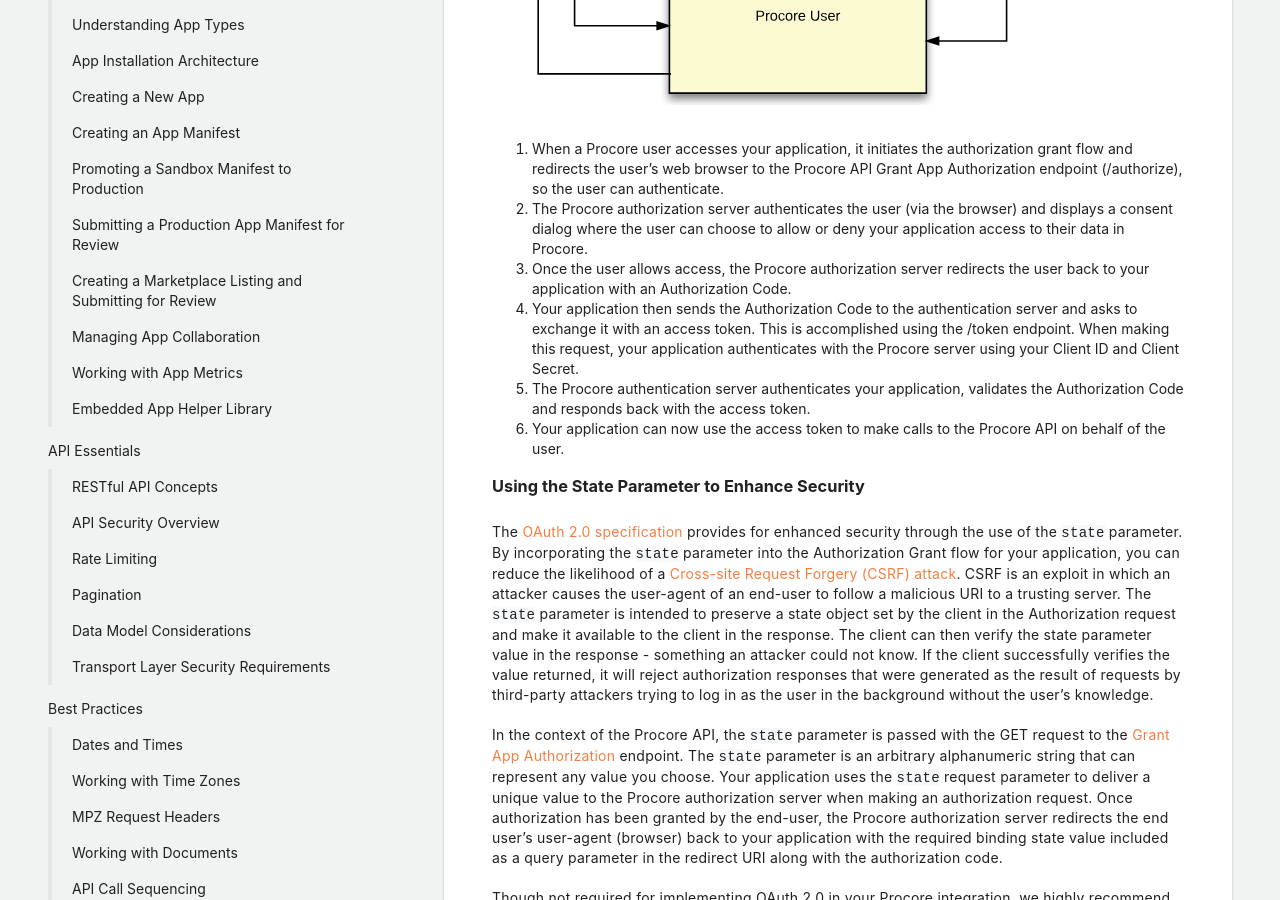
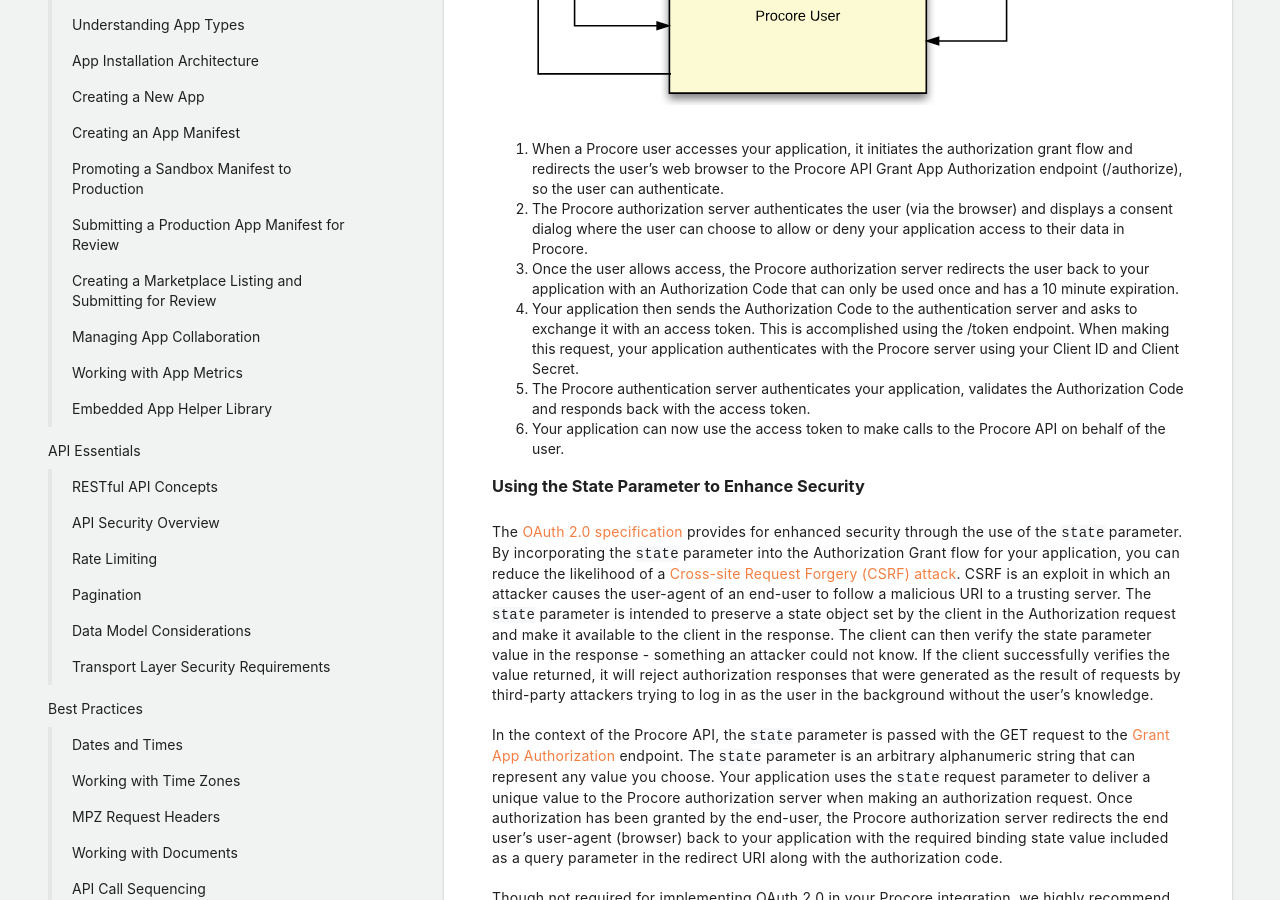
Before and after one commit to procore/documentation, a Jekyll site: the page built from oauth/oauth_choose_grant_type.md, in a window 1280 px wide and 900 px high, scrolled down 1027 px. Built offline with Jekyll 4.4.1, drawn with Linux system fonts in a browser that asks for light colours.

Commit message:
Clarifying duration/expiration of auth code.

```diff
--- a/oauth/oauth_choose_grant_type.md
+++ b/oauth/oauth_choose_grant_type.md
@@ -26,7 +26,7 @@ Here is a diagram illustrating the flow for the Authorization Code grant type. L
 
 1. When a Procore user accesses your application, it initiates the authorization grant flow and redirects the user’s web browser to the Procore API Grant App Authorization endpoint (/authorize), so the user can authenticate.
 1. The Procore authorization server authenticates the user (via the browser) and displays a consent dialog where the user can choose to allow or deny your application access to their data in Procore.
-1. Once the user allows access, the Procore authorization server redirects the user back to your application with an Authorization Code.
+1. Once the user allows access, the Procore authorization server redirects the user back to your application with an Authorization Code that can only be used once and has a 10 minute expiration.
 1. Your application then sends the Authorization Code to the authentication server and asks to exchange it with an access token. This is accomplished using the /token endpoint. When making this request, your application authenticates with the Procore server using your Client ID and Client Secret.
 1. The Procore authentication server authenticates your application, validates the Authorization Code and responds back with the access token.
 1. Your application can now use the access token to make calls to the Procore API on behalf of the user.
```
Also changed, not shown: oauth/oauth_endpoints.md (+1 -1 lines).
